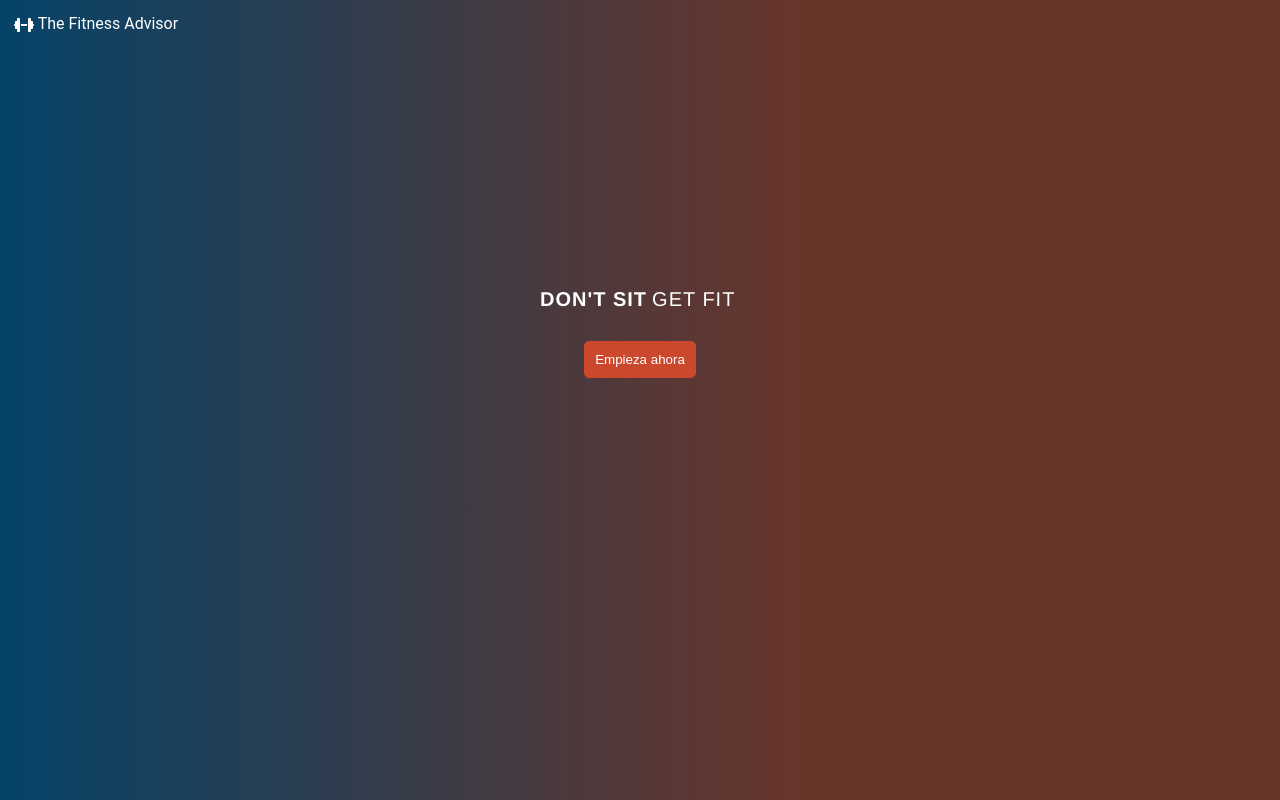
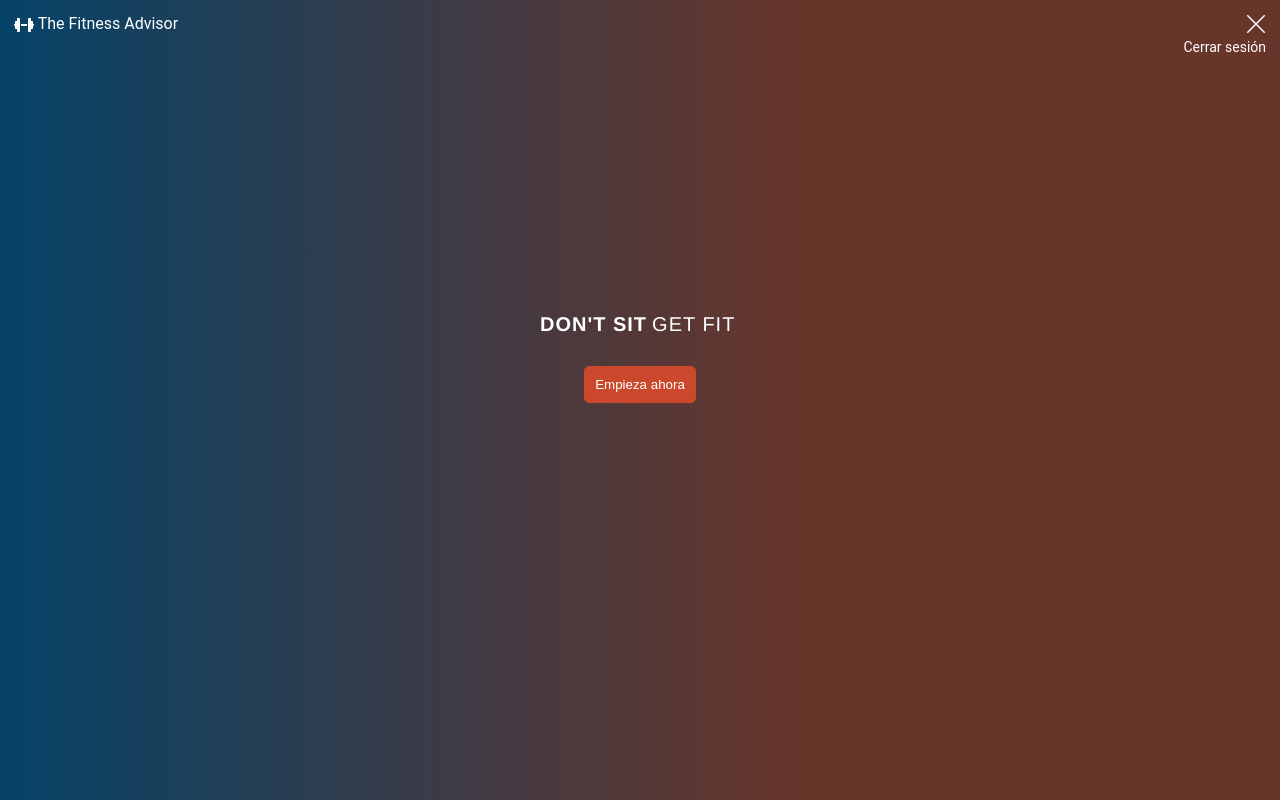
Before and after one commit to clauadri/fitness-app, a React (Create React App) app: page / in a window 1280 px wide. Built offline with nearby package versions, Linux system fonts and the light colour scheme; no server answers.

Commit message:
add navbar menu icons

```diff
--- a/src/components/navbar/Navbar.jsx
+++ b/src/components/navbar/Navbar.jsx
@@ -3,13 +3,22 @@ import "./Styles.css";
 import { NavLink } from "react-router-dom";
 import { FontAwesomeIcon } from "@fortawesome/react-fontawesome";
 import { faDumbbell, faUser } from "@fortawesome/free-solid-svg-icons";
-// import iconClose from "../../assets/icon-close-menu.svg";
-// import Logout from "../logout/Logout";
+import iconMenu from "../../assets/icon-menu.svg";
+import iconClose from "../../assets/icon-close-menu.svg";
+import { useDispatch } from "react-redux";
+import { useNavigate } from "react-router-dom";
 import { useSelector } from "react-redux";
+import { logoutUser } from "../../redux/auth/auth.actions";
 
 const Navbar = () => {
   const { user, token } = useSelector((state) => state.auth);
+  const navigate = useNavigate();
+  const dispatch = useDispatch();
+  const logOut = () => {
+    dispatch(logoutUser(navigate));
+  };
 
+  const menuToggle = () => {};
   return (
     <div className="navbar-container">
       <NavLink activeclassname={"active"} to="/">
@@ -19,6 +28,22 @@ const Navbar = () => {
         </div>
       </NavLink>
       <div className="navbar-menu-wrapper">
+        {user && (
+          <div className="user-menu-wrapper">
+            <div className="userName-wrapper">
+              <NavLink activeclassname={"active"} to="/user">
+                {user.user} <FontAwesomeIcon icon={faUser} />
+              </NavLink>
+            </div>
+            <div onClick={menuToggle}>
+              <img className="menu-btn" src={iconMenu} alt="menu button" />
+            </div>
+          </div>
+        )}
+        <div>
+          <div onClick={menuToggle}>
+            <img className="menu-btn" src={iconClose} alt="close" />
+          </div>
           {user?.rol === "admin" && (
             <div className="userName-wrapper">
               <NavLink activeclassname={"active"} to="/edit-rutines">
@@ -26,13 +51,12 @@ const Navbar = () => {
               </NavLink>
             </div>
           )}
-        {user && (
           <div className="userName-wrapper">
-            <NavLink activeclassname={"active"} to="/user">
-              Welcome {user.user} <FontAwesomeIcon icon={faUser} />
+            <NavLink activeclassname={"active"} onClick={logOut}>
+              Cerrar sesión
             </NavLink>
           </div>
-        )}
+        </div>
       </div>
     </div>
   );
--- a/src/components/navbar/Styles.css
+++ b/src/components/navbar/Styles.css
@@ -4,7 +4,16 @@
     display: flex;
     justify-content: space-between;
 }
-
+.menu-btn{
+    width: 20px;
+    padding: 0 0 0 10px;
+}
+.user-menu-wrapper {
+    display: flex;
+}
+.navbar-menu-wrapper {
+    text-align: end;
+}
 .logo-wrapper {
     font-size: 16px;
     color: white;
```
Also changed, not shown: src/assets/icon-close-menu.svg, src/assets/icon-menu.svg. Lines whose indentation alone changed are shown as unchanged.
